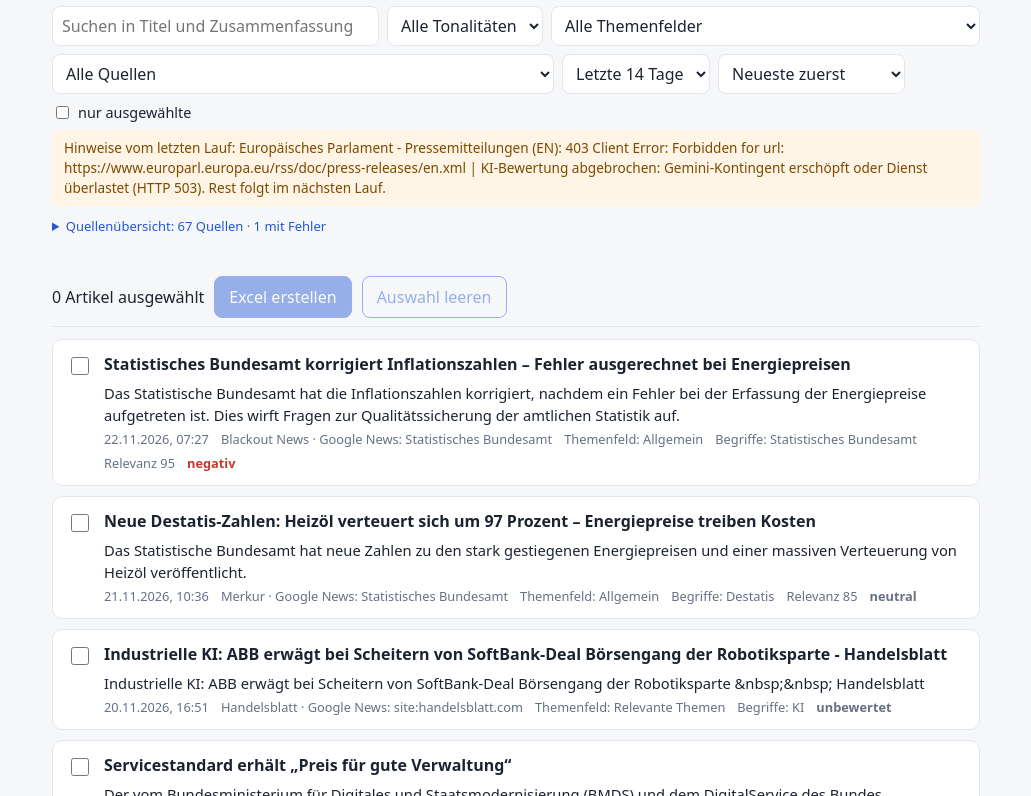
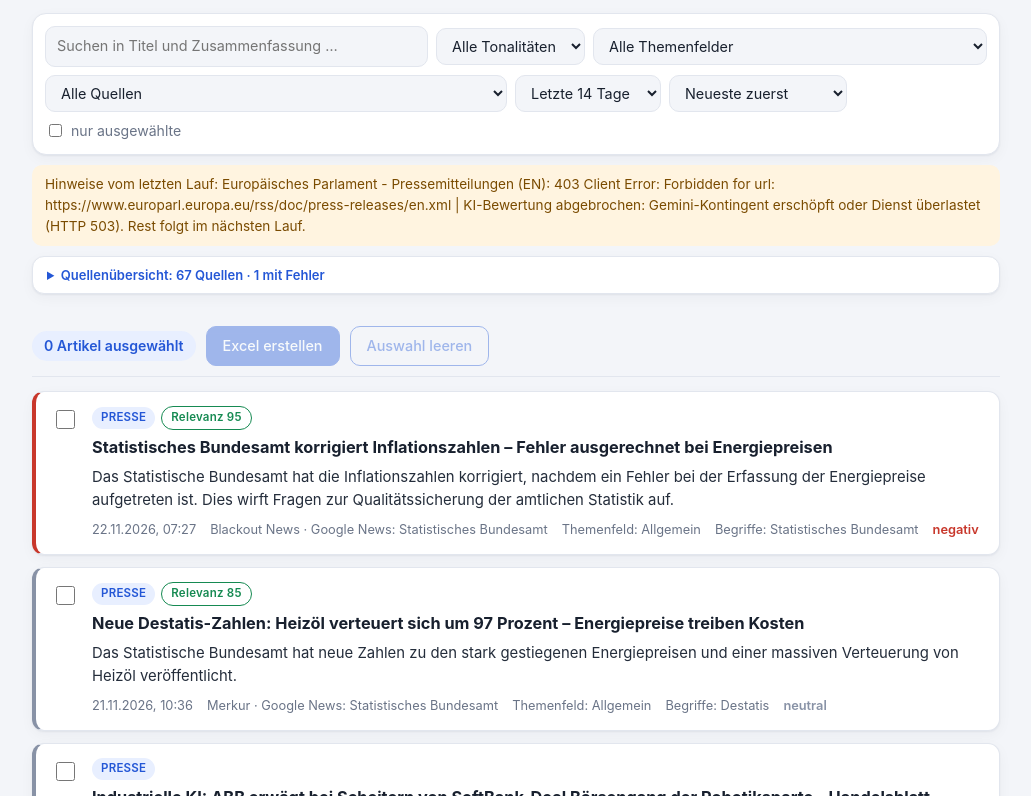
Before and after one commit to thomaspnice/pol.radar, a plain HTML site: page docs/index.html in a window 1280 px wide. Shown: the part 88-884 px from the top of the page, without its empty margins (124-1155 px from the left). Drawn offline with nearby package versions, Linux system fonts and the light colour scheme.

Commit message:
Refactor styles and layout in index.html
Updated styles and layout for improved readability and aesthetics.

```diff
--- a/docs/index.html
+++ b/docs/index.html
@@ -5,48 +5,64 @@
 <meta name="viewport" content="width=device-width, initial-scale=1">
 <title>Medienmonitor</title>
 <style>
-  #quellen { margin-top:8px; font-size:13px; } #quellen summary { cursor:pointer; color:var(--accent); }
-  #quellen table { border-collapse:collapse; width:100%; margin-top:6px; } #quellen th, #quellen td { text-align:left; padding:3px 8px; border-bottom:1px solid var(--line); }
-  #quellen td.n { text-align:right; } #quellen .bad { color:var(--neg); } #quellen .zero { color:var(--muted); }
-  :root { --bg:#f6f7f9; --card:#fff; --text:#1c2330; --muted:#667085; --line:#e3e6ec;
-          --pos:#1a7f4b; --neg:#c0392b; --neu:#667085; --accent:#2457d6; --sel:#eef3ff; }
+  :root { --bg:#f3f5f9; --card:#fff; --text:#18202e; --muted:#6a7487; --line:#e2e6ee; --shadow:0 1px 2px rgba(20,30,50,.06),0 4px 14px rgba(20,30,50,.04);
+          --pos:#168a52; --neg:#c8372b; --neu:#8892a6; --accent:#2457d6; --accent-soft:#e8efff; --sel:#f0f5ff; --warn-bg:#fff4e0; --warn:#7a4b00; }
   @media (prefers-color-scheme: dark) {
-    :root { --bg:#12151b; --card:#1b2029; --text:#e8ebf1; --muted:#98a2b3; --line:#2a313d;
-            --pos:#4cc38a; --neg:#ff7b6b; --neu:#98a2b3; --accent:#7ea2ff; --sel:#1d2740; } }
+    :root { --bg:#0f1218; --card:#181d26; --text:#e8ebf1; --muted:#9aa4b8; --line:#272e3b; --shadow:none;
+            --pos:#4cc38a; --neg:#ff7b6b; --neu:#9aa4b8; --accent:#7ea2ff; --accent-soft:#1d2740; --sel:#182238; --warn-bg:#3a2d12; --warn:#f3d9a4; } }
   * { box-sizing:border-box; }
-  body { margin:0; font:16px/1.5 system-ui,-apple-system,Segoe UI,sans-serif; background:var(--bg); color:var(--text); }
-  header, main { max-width:960px; margin:0 auto; padding:16px; }
-  h1 { font-size:1.4rem; margin:8px 0 2px; }
+  body { margin:0; font:15.5px/1.55 Inter,system-ui,-apple-system,"Segoe UI",sans-serif; background:var(--bg); color:var(--text); }
+  header, main { max-width:1000px; margin:0 auto; padding:18px 16px; }
+  header { padding-bottom:4px; }
+  h1 { font-size:1.55rem; margin:6px 0 2px; letter-spacing:-.01em; }
+  h1::before { content:""; display:inline-block; width:10px; height:10px; border-radius:50%; background:var(--accent); margin-right:10px; vertical-align:middle; box-shadow:0 0 0 4px var(--accent-soft); }
   .sub { color:var(--muted); font-size:.85rem; }
-  .filters { display:flex; flex-wrap:wrap; gap:8px; margin:14px 0 6px; align-items:center; }
+  .filters { display:flex; flex-wrap:wrap; gap:8px; margin:16px 0 8px; align-items:center; padding:12px; background:var(--card); border:1px solid var(--line); border-radius:14px; box-shadow:var(--shadow); }
   .filters input[type=search], .filters select, .ed input[type=text], .ed select, .ed textarea {
-    padding:7px 9px; border:1px solid var(--line); border-radius:8px; background:var(--card); color:var(--text); font:inherit; }
-  .filters input[type=search] { flex:1 1 220px; }
-  .filters label { font-size:.9rem; display:flex; gap:6px; align-items:center; }
-  .bar { position:sticky; top:0; z-index:5; background:var(--bg); padding:8px 0; display:flex; gap:10px; align-items:center;
-         flex-wrap:wrap; border-bottom:1px solid var(--line); margin-bottom:12px; }
-  button { padding:8px 14px; border:1px solid var(--accent); background:var(--accent); color:#fff; border-radius:8px; font:inherit; cursor:pointer; }
+    padding:8px 11px; border:1px solid var(--line); border-radius:10px; background:var(--bg); color:var(--text); font:inherit; font-size:.9rem; }
+  .filters input[type=search], .filters select { transition:border-color .15s, box-shadow .15s; }
+  .filters input:focus, .filters select:focus, .ed input:focus, .ed select:focus, .ed textarea:focus { outline:none; border-color:var(--accent); box-shadow:0 0 0 3px var(--accent-soft); }
+  .filters input[type=search] { flex:1 1 240px; }
+  .filters label { font-size:.88rem; display:flex; gap:6px; align-items:center; color:var(--muted); }
+  .bar { position:sticky; top:0; z-index:5; background:color-mix(in srgb, var(--bg) 88%, transparent); backdrop-filter:blur(8px); padding:10px 0; display:flex; gap:10px; align-items:center;
+         flex-wrap:wrap; border-bottom:1px solid var(--line); margin-bottom:14px; }
+  #zaehler { font-weight:600; background:var(--accent-soft); color:var(--accent); padding:4px 12px; border-radius:999px; font-size:.88rem; }
+  button { padding:8px 16px; border:1px solid var(--accent); background:var(--accent); color:#fff; border-radius:10px; font:inherit; font-size:.9rem; font-weight:500; cursor:pointer; transition:filter .15s, transform .05s; }
+  button:hover:not(:disabled) { filter:brightness(1.1); } button:active:not(:disabled) { transform:translateY(1px); }
   button.sec { background:transparent; color:var(--accent); }
-  button:disabled { opacity:.45; cursor:default; }
-  .item { background:var(--card); border:1px solid var(--line); border-radius:10px; padding:12px 14px; margin-bottom:10px; display:flex; gap:12px; }
-  .item.sel { background:var(--sel); border-color:var(--accent); }
-  .item > input[type=checkbox] { margin-top:5px; width:18px; height:18px; flex:none; cursor:pointer; }
+  button:disabled { opacity:.4; cursor:default; }
+  .item { position:relative; background:var(--card); border:1px solid var(--line); border-left:4px solid var(--neu); border-radius:12px; padding:14px 16px; margin-bottom:12px; display:flex; gap:14px; box-shadow:var(--shadow); transition:border-color .15s, box-shadow .15s; }
+  .item:hover { border-color:color-mix(in srgb, var(--accent) 40%, var(--line)); }
+  .item.t-positiv { border-left-color:var(--pos); } .item.t-negativ { border-left-color:var(--neg); }
+  .item.sel { background:var(--sel); border-color:var(--accent); border-left-color:var(--accent); }
+  .item > input[type=checkbox] { margin-top:4px; width:19px; height:19px; flex:none; cursor:pointer; accent-color:var(--accent); }
   .body { flex:1; min-width:0; }
-  .item a.t { color:var(--text); font-weight:600; text-decoration:none; }
-  .item a.t:hover { color:var(--accent); text-decoration:underline; }
-  .meta { font-size:.8rem; color:var(--muted); margin-top:4px; display:flex; flex-wrap:wrap; gap:4px 12px; }
-  .sum { margin:6px 0 0; font-size:.92rem; }
+  .item a.t { color:var(--text); font-weight:650; font-size:1.02rem; line-height:1.35; text-decoration:none; }
+  .item a.t:hover { color:var(--accent); }
+  .chips { display:flex; flex-wrap:wrap; gap:6px; margin-bottom:6px; align-items:center; }
+  .chip { font-size:.72rem; font-weight:600; letter-spacing:.02em; text-transform:uppercase; padding:2px 9px; border-radius:999px; background:var(--accent-soft); color:var(--accent); }
+  .chip.rel { background:transparent; border:1px solid var(--line); color:var(--muted); text-transform:none; }
+  .chip.rel.hoch { border-color:var(--pos); color:var(--pos); }
+  .meta { font-size:.8rem; color:var(--muted); margin-top:8px; display:flex; flex-wrap:wrap; gap:3px 14px; }
+  .sum { margin:6px 0 0; font-size:.93rem; color:color-mix(in srgb, var(--text) 85%, var(--muted)); }
   .badge { font-weight:600; }
   .positiv { color:var(--pos); } .negativ { color:var(--neg); } .neutral, .unbewertet { color:var(--neu); }
-  .ed { margin-top:10px; display:grid; gap:8px; grid-template-columns:1fr 1fr; }
+  .ed { margin-top:12px; padding-top:12px; border-top:1px dashed var(--line); display:grid; gap:10px; grid-template-columns:1fr 1fr; }
   .ed .full { grid-column:1 / -1; }
-  .ed label { font-size:.78rem; color:var(--muted); display:block; margin-bottom:2px; }
+  .ed label { font-size:.76rem; color:var(--muted); display:block; margin-bottom:3px; font-weight:500; }
   .ed input[type=text], .ed select, .ed textarea { width:100%; }
-  .ed textarea { min-height:74px; resize:vertical; }
-  .ed .chk { display:flex; gap:16px; align-items:center; font-size:.9rem; color:var(--text); }
-  .warn { background:#fff4e5; color:#7a4b00; border-radius:8px; padding:8px 12px; font-size:.85rem; margin-bottom:10px; }
-  .empty { text-align:center; color:var(--muted); padding:40px 0; }
-  @media (max-width:600px) { .ed { grid-template-columns:1fr; } }
+  .ed textarea { min-height:78px; resize:vertical; }
+  .ed .chk { display:flex; gap:18px; align-items:center; font-size:.9rem; color:var(--text); }
+  .ed .chk label { display:flex; gap:6px; align-items:center; font-size:.9rem; color:var(--text); margin:0; }
+  .warn { background:var(--warn-bg); color:var(--warn); border-radius:10px; padding:9px 13px; font-size:.85rem; margin:10px 0 0; }
+  .empty { text-align:center; color:var(--muted); padding:48px 0; }
+  #quellen { margin-top:10px; font-size:13px; background:var(--card); border:1px solid var(--line); border-radius:12px; padding:8px 14px; box-shadow:var(--shadow); }
+  #quellen summary { cursor:pointer; color:var(--accent); font-weight:600; }
+  #quellen table { border-collapse:collapse; width:100%; margin-top:8px; }
+  #quellen th { font-size:.72rem; text-transform:uppercase; letter-spacing:.04em; color:var(--muted); }
+  #quellen th, #quellen td { text-align:left; padding:5px 8px; border-bottom:1px solid var(--line); }
+  #quellen td.n { text-align:right; } #quellen .bad { color:var(--neg); } #quellen .zero { color:var(--muted); }
+  @media (max-width:640px) { .ed { grid-template-columns:1fr; } #quellen { overflow-x:auto; } }
 </style>
 </head>
 <body>
@@ -148,6 +164,11 @@ function karte(x) {
     if ($("nurSel").checked) render();
   });
   const body = el("div", "body");
+  const chips = el("div", "chips");
+  chips.append(el("span", "chip", KATEGORIEN.includes(x.kategorie) ? x.kategorie : "Presse"));
+  if (x.relevanz != null) chips.append(el("span", "chip rel" + (x.relevanz >= 70 ? " hoch" : ""), "Relevanz " + x.relevanz));
+  body.append(chips);
+  if (x.tonalitaet === "positiv" || x.tonalitaet === "negativ") d.classList.add("t-" + x.tonalitaet);
   const link = sicherLink(x.url);
   const t = el(link ? "a" : "span", "t", x.titel || x.url);
   if (link) { t.href = link; t.target = "_blank"; t.rel = "noopener noreferrer"; }
@@ -159,7 +180,6 @@ function karte(x) {
   m.append(el("span", null, x.organisation ? x.organisation + " · " + x.quelle : x.quelle));
   if (x.themenfelder && x.themenfelder.length) m.append(el("span", null, "Themenfeld: " + x.themenfelder.join(", ")));
   if (x.treffer && x.treffer.length) m.append(el("span", null, "Begriffe: " + x.treffer.join(", ")));
-  if (x.relevanz != null) m.append(el("span", null, "Relevanz " + x.relevanz));
   m.append(el("span", "badge " + x.tonalitaet, x.tonalitaet));
   body.append(m);
   if (gewaehlt) body.append(editor(auswahl[x.url]));
```
